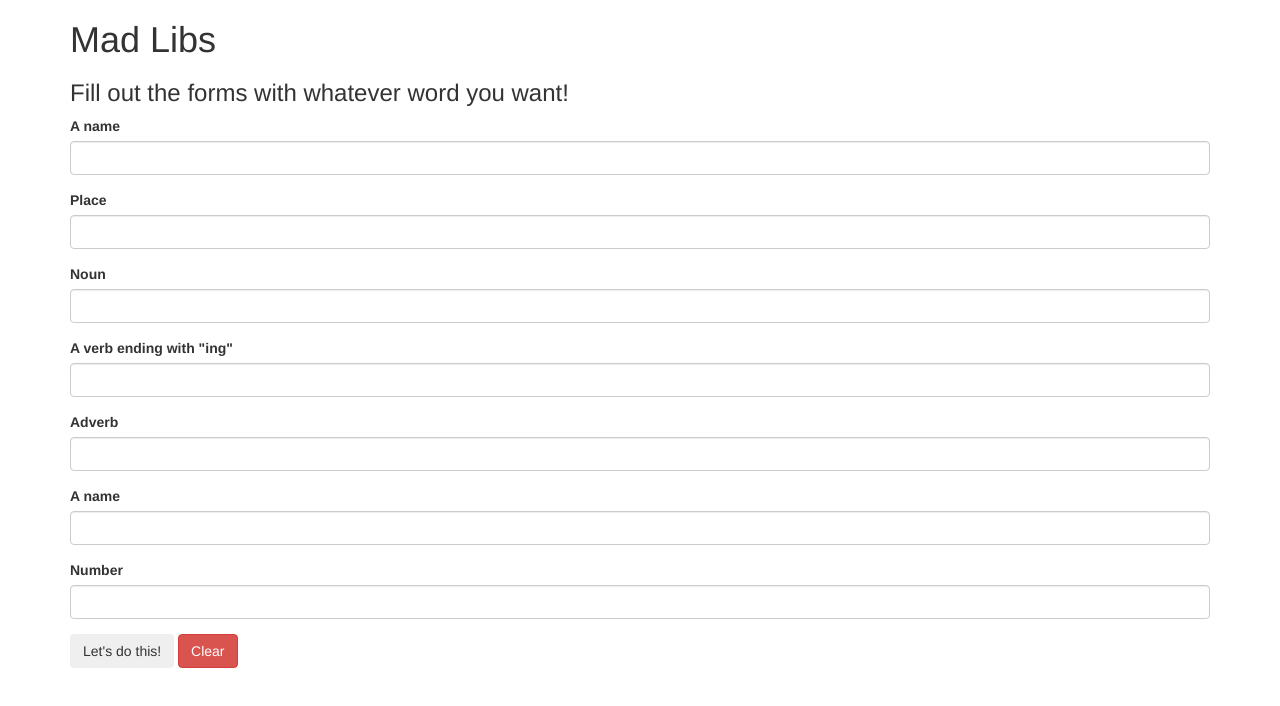
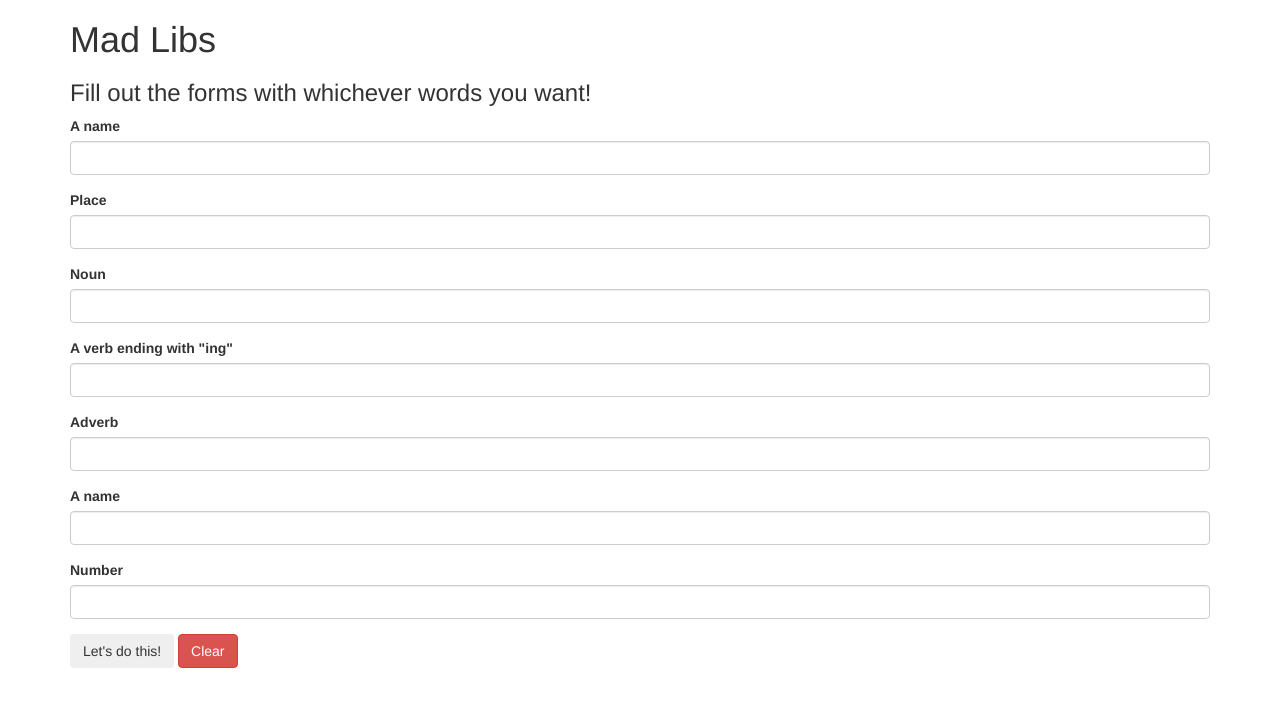
Before and after one commit to wolfgangwarneke/Madlib, a plain HTML site: page index.html in a window 1280 px wide. Drawn offline with nearby package versions, Linux system fonts and the light colour scheme.

Commit message:
fixed a typo in the heading

```diff
--- a/index.html
+++ b/index.html
@@ -11,7 +11,7 @@
   <body>
     <div class="container">
       <h1>Mad Libs</h1>
-      <h3>Fill out the forms with whatever word you want!</h3>
+      <h3>Fill out the forms with whichever words you want!</h3>
       <div id="blanks">
         <form>
           <div class="form-group">
```
